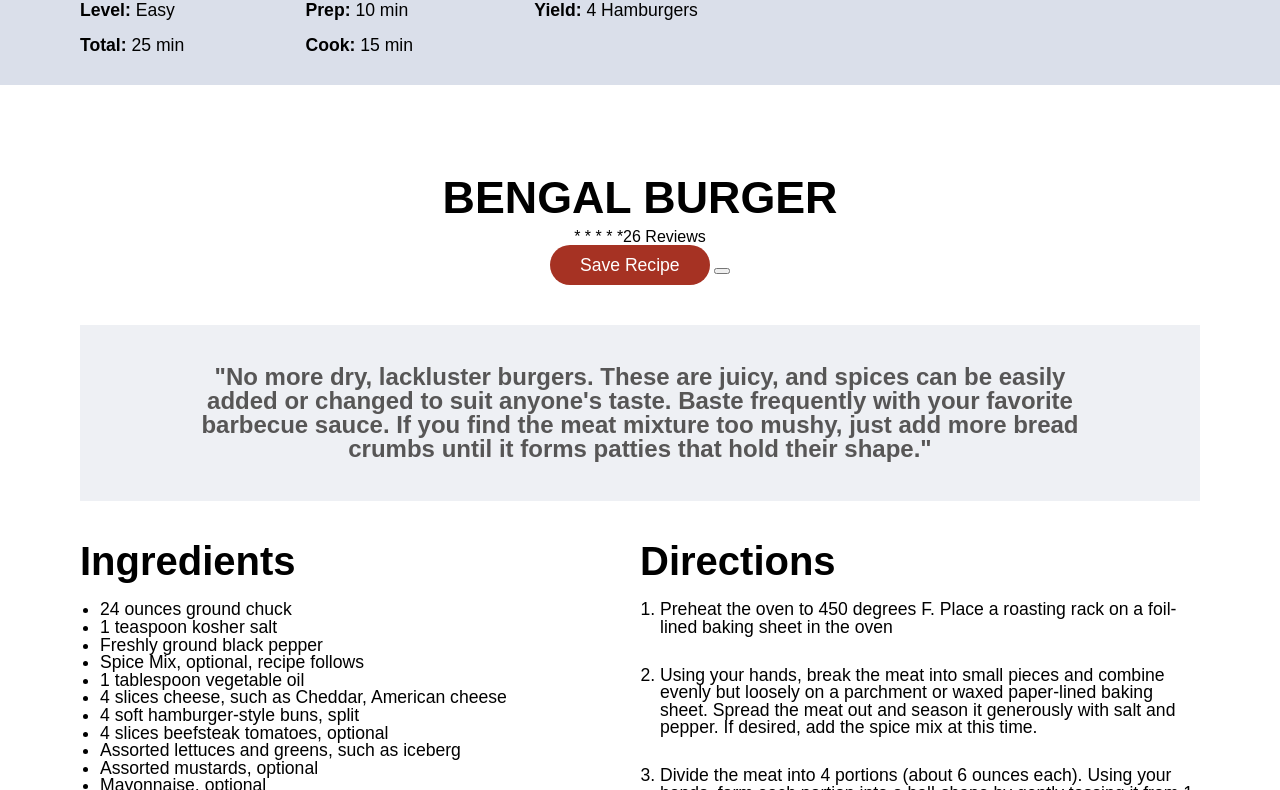
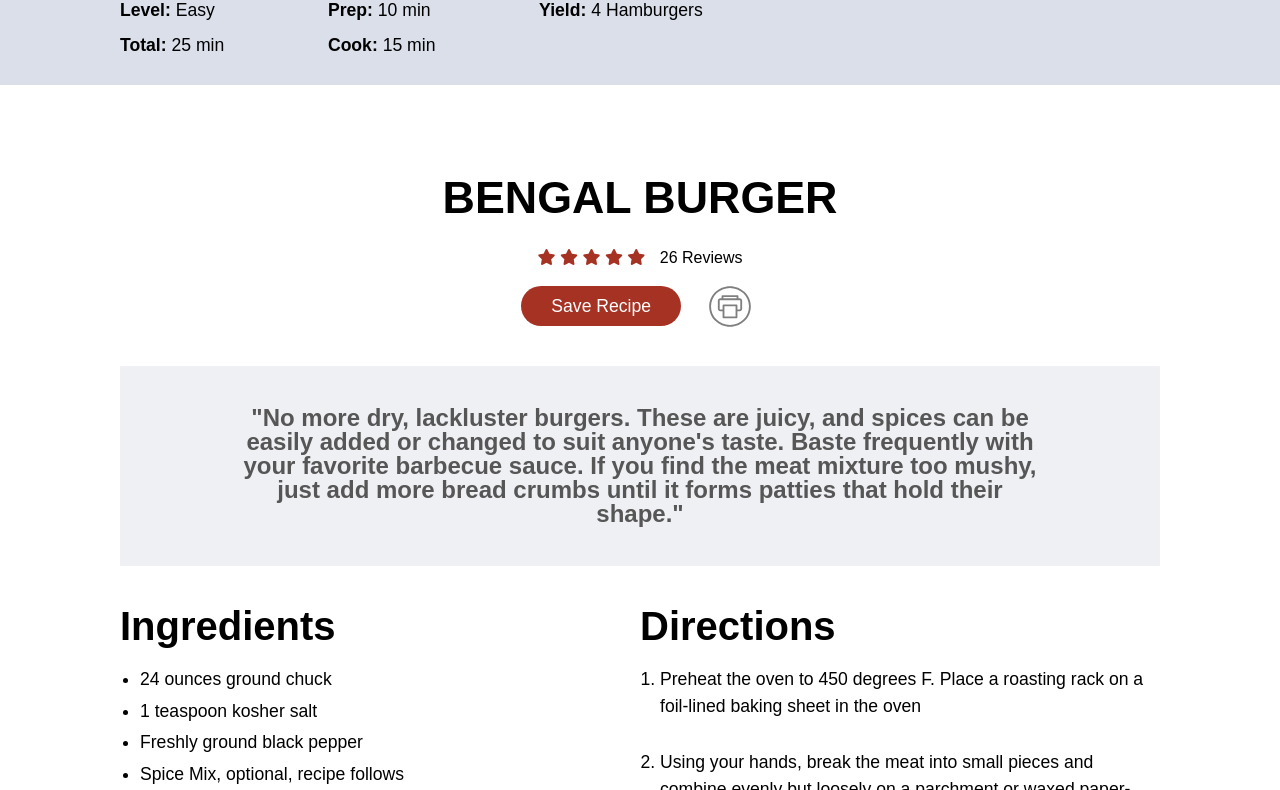
Before and after one commit to Ike2d2/ry-paris, a plain HTML site: page recipe.html in a window 1280 px wide. Shown: the part 665-1455 px from the top of the page. Drawn offline with Linux system fonts and the light colour scheme.

Commit message:
Icons and finished styles

```diff
--- a/css/style.css
+++ b/css/style.css
@@ -8,7 +8,7 @@ body {
 .edge {
     display: flex;
     justify-content: space-between;
-    padding: 0 80px;
+    padding: 0 120px;
     align-items: center;
     background-color: #f1a536;
     height: 100px;
@@ -57,7 +57,7 @@ footer nav {
 .section {
     display: flex;
     flex-direction: column;
-    padding: 60px 80px;
+    padding: 60px 120px;
 }
 
 h1 {
@@ -118,7 +118,7 @@ p {
 }
 
 #timeSection {
-    padding: 30px 80px;
+    padding: 30px 120px;
     background-color: #dadfea;
 }
 
@@ -129,10 +129,16 @@ p {
 
 .label {
     font-weight: bold;
+    margin-bottom: 5px;
+    display: inline-block;
+}
+
+#props .label {
+    display: inline;
 }
 
 main {
-    width: calc(100% - 160px);
+    width: calc(100% - 240px);
     align-self: center;
     display: flex;
     flex-direction: column;
@@ -145,6 +151,14 @@ main>p {
     font-size: 2.8em;
 }
 
+main>span {
+    margin: 20px 0;
+}
+
+main>span>span {
+    margin-left: 10px;
+}
+
 #columns {
     display: flex;
 }
@@ -155,10 +169,11 @@ main>p {
 
 li {
     font-size: 1.1em;
+    line-height: 1.5em;
 }
 
 ol li {
-    padding-bottom: 30px;
+    margin-bottom: 30px;
 }
 
 ol {
@@ -169,19 +184,36 @@ ol {
 ul {
     list-style: disc;
     margin-left: 20px;
+    margin-bottom: 30px;
+}
+
+ul li {
+    margin-bottom: 5px;
 }
 
 #save {
     background-color: #a63223;
+    color: #fff;
+    border-radius: 50px;
+    padding: 0 30px;
+}
+
+.button {
     border: none;
-    color: #fff;
     height: 40px;
-    border-radius: 50px;
     font-size: 1.1em;
-    padding: 20px 30px;
     display: inline-flex;
     align-items: center;
     justify-content: center;
+}
+
+#print {
+    margin-left: 20px;
+    background-color: white;
+}
+
+#print img{
+    height:120%;
 }
 
 q {
@@ -193,3 +225,13 @@ q {
     color: #575656;
     margin: 40px 0;
 }
+
+.fa-star {
+    color: #a63223;
+}
+
+#buttons {
+    display: flex;
+    align-items: center;
+    justify-content: center;
+}
--- a/recipe.html
+++ b/recipe.html
@@ -7,6 +7,7 @@
     <title>RY PARIS</title>
     <link rel="stylesheet" type="text/css" href="css/reset.css">
     <link rel="stylesheet" type="text/css" href="css/style.css">
+    <script src="https://kit.fontawesome.com/ee28ea19aa.js" crossorigin="anonymous"></script>
 </head>
 
 <body>
@@ -38,10 +39,19 @@
 
     <main>
         <p>BENGAL BURGER</p>
-        <span>* * * * *<span>26 Reviews</span></span>
+        <span>
+            <i class="fa-solid fa-star"></i>
+            <i class="fa-solid fa-star"></i>
+            <i class="fa-solid fa-star"></i>
+            <i class="fa-solid fa-star"></i>
+            <i class="fa-solid fa-star"></i>
+            <span>26 Reviews</span>
+        </span>
         <div id="buttons">
-            <button id="save">Save Recipe</button>
-            <button id="print"></button>
+            <button id="save" class="button">Save Recipe</button>
+            <button id="print" class="button">
+                <img src="images/printer.svg">
+            </button>
         </div>
         <q>
             "No more dry, lackluster burgers. These are juicy, and spices
@@ -67,7 +77,7 @@
                     <li>Mayonnaise, optional</li>
                     <li>Ketchup, optional</li>
                 </ul>
-                <ul> Spice Mix
+                <ul> <span class="label">Spice Mix</span>
                     <li>1 tablespoon Worchestershire sauce</li>
                     <li>2 teaspoons garlic powder</li>
                     <li>2 teaspoons onion powder</li>
```
Also changed, not shown: images/printer.svg (added).
